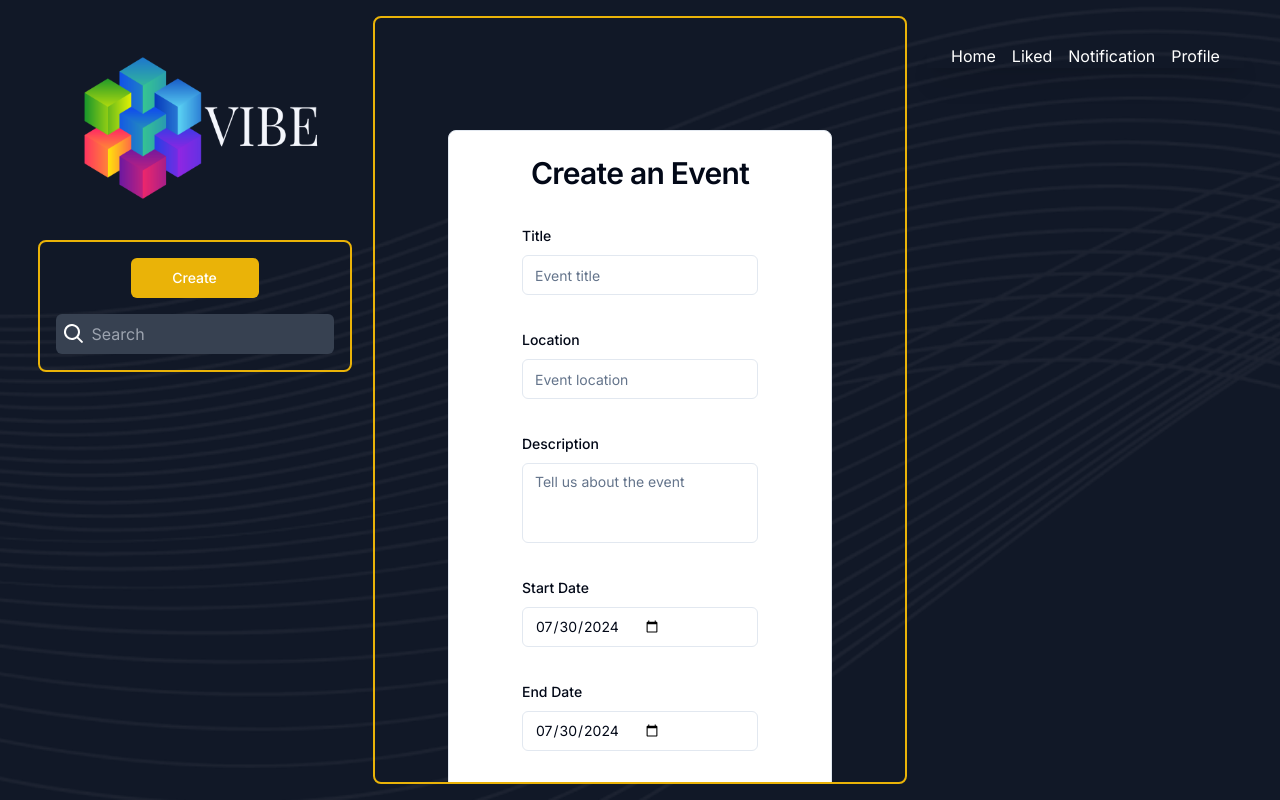
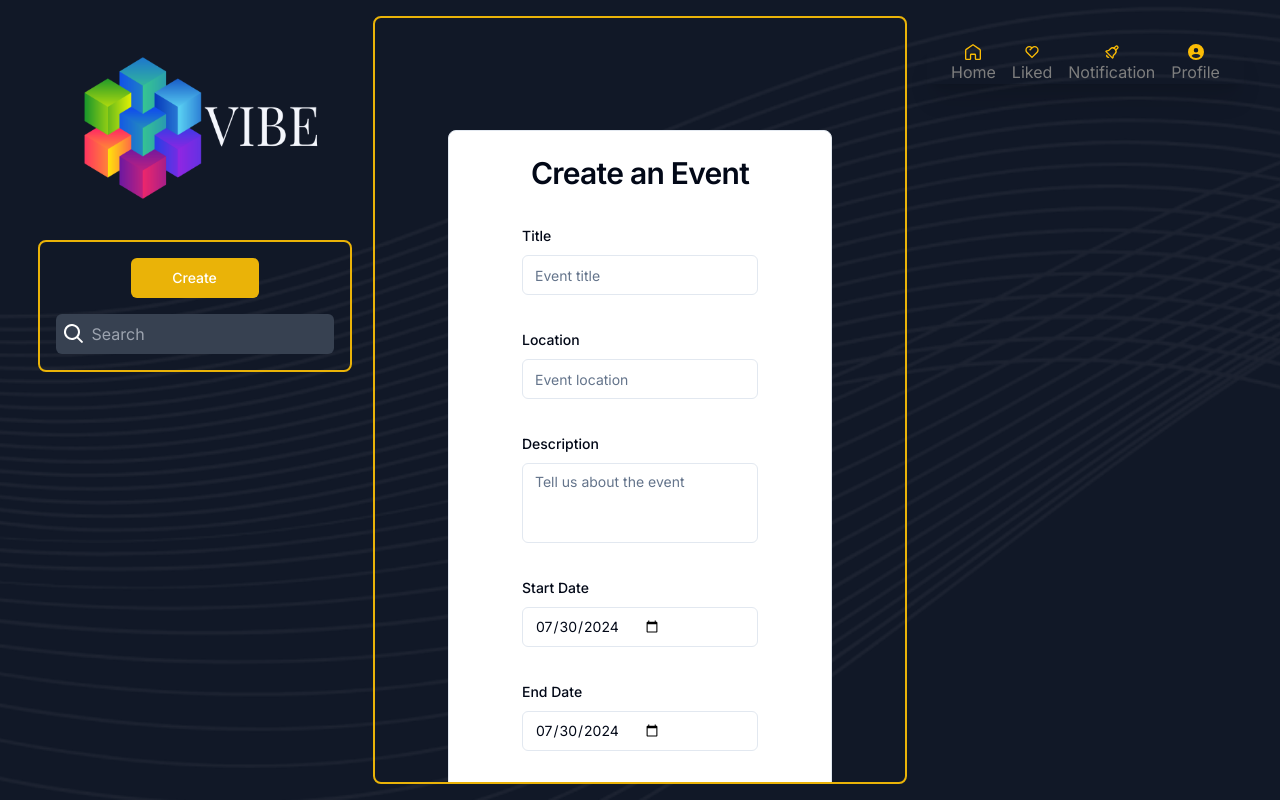
Before and after one commit to Rikitty/IThinkHackathon, a Next.js app in the folder src/VIBE_frontend/: page /dashboard/create in a window 1280 px wide. Built offline with nearby package versions, Linux system fonts and the light colour scheme.

Commit message:
Nav Bar Icons

```diff
--- a/src/VIBE_frontend/src/components/navigation/navbar.tsx
+++ b/src/VIBE_frontend/src/components/navigation/navbar.tsx
@@ -1,6 +1,10 @@
 "use client";
 
 import Link from "next/link";
+import { GrHomeRounded } from "react-icons/gr";
+import { RiHeart2Line } from "react-icons/ri";
+import { TbSchoolBell } from "react-icons/tb";
+import { FaCircleUser } from "react-icons/fa6";
 import {
   NavigationMenu,
   NavigationMenuContent,
@@ -18,18 +22,38 @@ export default function NavigationBar() {
         <div>
             <NavigationMenu className="flex space-x-4">
                 <NavigationMenuList className="flex flex-row space-x-4">
-                <NavigationMenuItem>
-                    <Link href={"/dashboard"}>Home</Link>
-                </NavigationMenuItem>
-                <NavigationMenuItem>
-                    <Link href={"/dashboard/liked"}>Liked</Link>
-                </NavigationMenuItem>
-                <NavigationMenuItem>
-                    <Link href={"/dashboard/notification"}>Notification</Link>
-                </NavigationMenuItem>
-                <NavigationMenuItem>
-                    <Link href={"/dashboard/profile"}>Profile</Link>
-                </NavigationMenuItem>
+                    <NavigationMenuItem className="flex flex-col items-center">
+                        <div className="flex justify-center">
+                            <GrHomeRounded color="#FBBC05" />
+                        </div>
+                        <Link className="text-center" href="/dashboard" style={{ color: '#7E7E7E' }}>
+                            Home
+                        </Link>
+                    </NavigationMenuItem>
+                    <NavigationMenuItem className="flex flex-col items-center">
+                        <div className="flex justify-center">
+                            <RiHeart2Line color="#FBBC05" />
+                        </div>
+                        <Link className="text-center" href={"/dashboard/liked"} style={{ color: '#7E7E7E' }}>
+                            Liked
+                        </Link>
+                    </NavigationMenuItem>
+                    <NavigationMenuItem className="flex flex-col items-center">
+                        <div className="flex justify-center">
+                            <TbSchoolBell color="#FBBC05" />
+                        </div>
+                        <Link className="text-center" href={"/dashboard/notification"} style={{ color: '#7E7E7E' }}>
+                            Notification
+                        </Link>
+                    </NavigationMenuItem>
+                    <NavigationMenuItem className="flex flex-col items-center">
+                        <div className="flex justify-center">
+                            <FaCircleUser color="#FBBC05" />
+                        </div>
+                        <Link className="text-center" href={"/dashboard/profile"} style={{ color: '#7E7E7E' }}>
+                            Profile
+                        </Link>
+                    </NavigationMenuItem>
                 </NavigationMenuList>
             </NavigationMenu>
         </div>
```
